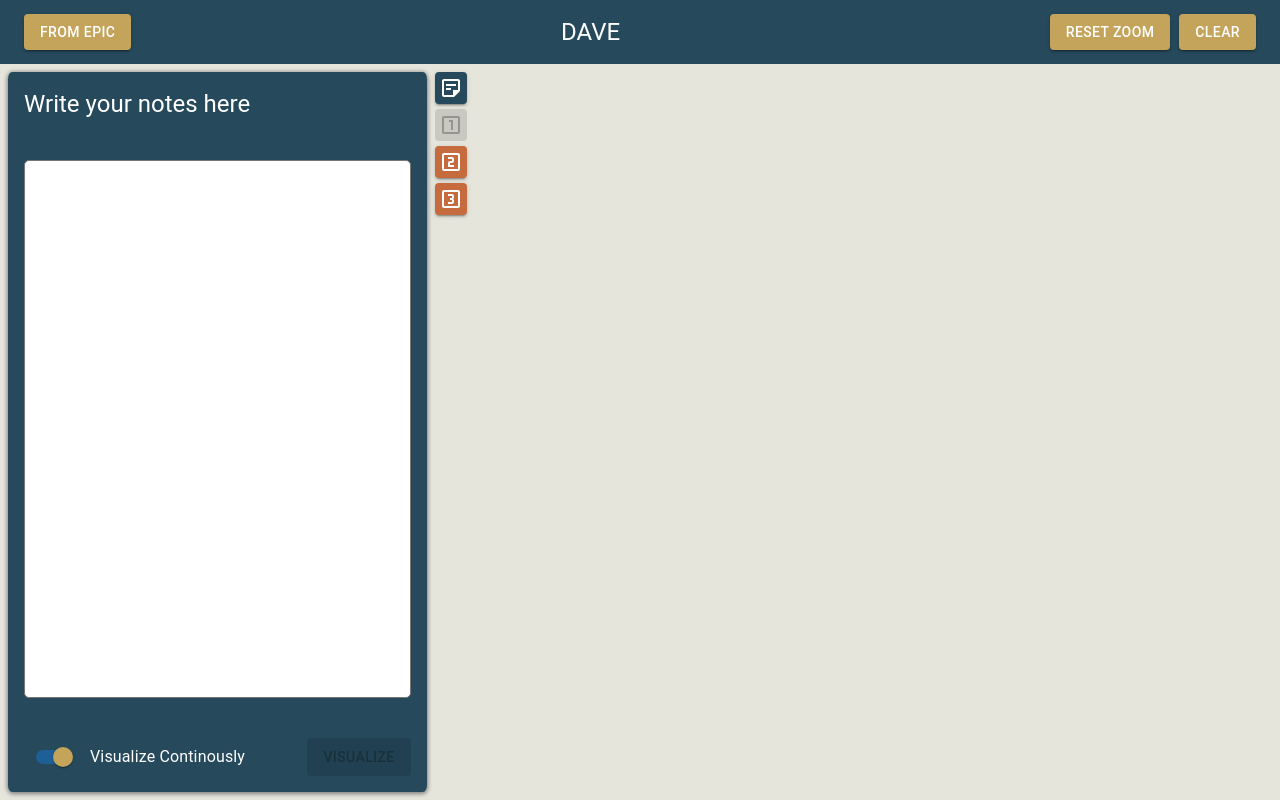
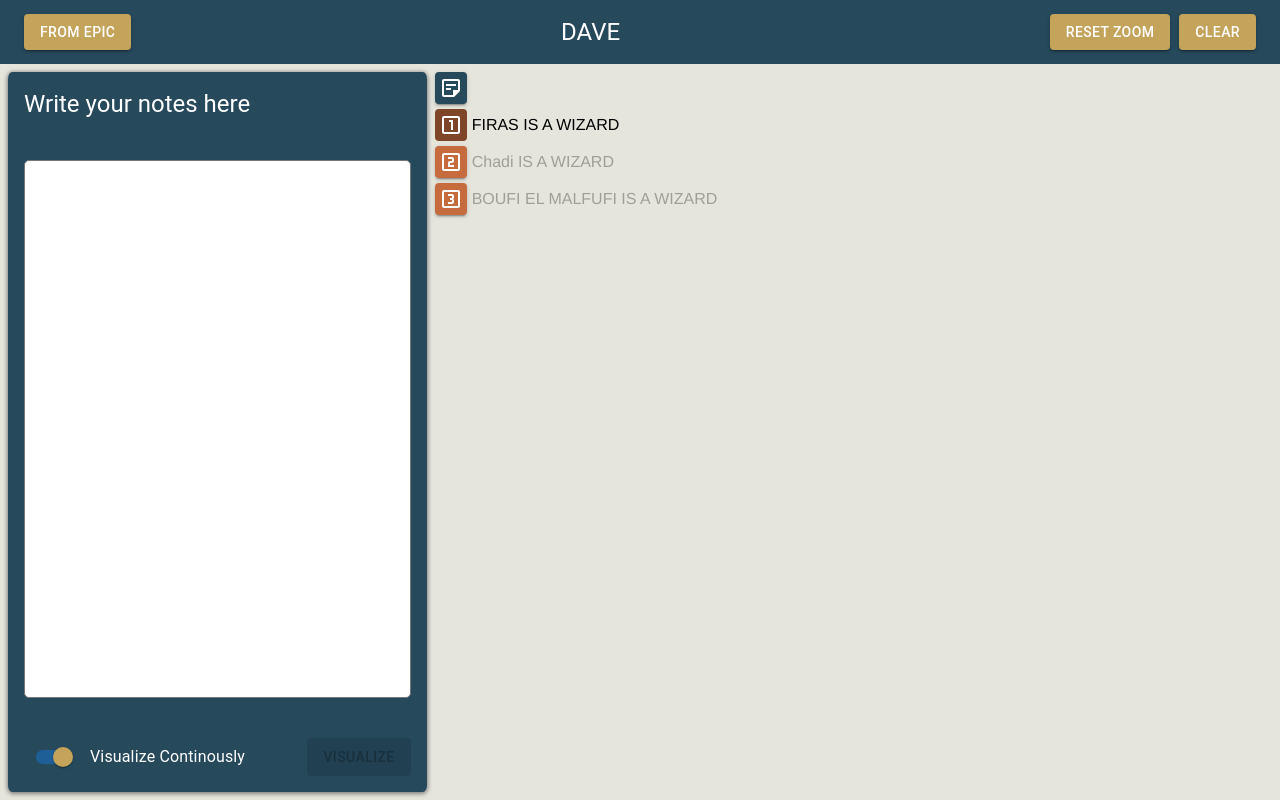
Before and after one commit to chadiabc/Dave-frontend, a React (Create React App) app: page / in a window 1280 px wide. Built offline with nearby package versions, Linux system fonts and the light colour scheme; what cytoscape-dagre would draw is missing.

Commit message:
added labels to display graph names

```diff
--- a/src/App.css
+++ b/src/App.css
@@ -50,9 +50,27 @@ body {
 }
 
 .graph-box-right__open-note-button {
+  margin-bottom: 2.5px !important;
   height: 2rem;
-  background-color: rgb(128, 0, 128);
   width: 2rem;
+  margin: 0;
+  padding: 0;
+  min-width: 0 !important;
+}
+.graph-box-right__graph-buttons {
+  margin: 2.5px 0 !important;
+  height: 2rem;
+  width: 2rem;
+  margin: 0;
+  padding: 0;
+  min-width: 0 !important;
+}
+.graph-box-right__graph-buttons--disabled {
+  margin: 2.5px 0 !important;
+  height: 2rem;
+  width: 2rem;
+  background-color:#7e4528  !important;
+  color:white !important;
   margin: 0;
   padding: 0;
   min-width: 0 !important;
@@ -63,34 +81,6 @@ body {
   margin: 0.5rem;
   width: 2rem;
   z-index: 10;
-}
-.graph-box-right__graph-1-button {
-  top: 5px;
-  height: 2rem;
-  /* backgroundColor: #800080; */
-  background-color: rgb(128, 0, 128);
-  width: 2rem;
-  margin: 0;
-  padding: 0;
-  min-width: 0 !important;
-}
-.graph-box-right__graph-2-button {
-  top: 10px;
-  height: 2rem;
-  background-color: rgb(128, 0, 128);
-  width: 2rem;
-  margin: 0;
-  padding: 0;
-  min-width: 0 !important;
-}
-.graph-box-right__graph-3-button {
-  top: 15px;
-  height: 2rem;
-  background-color: rgb(128, 0, 128);
-  width: 2rem;
-  margin: 0;
-  padding: 0;
-  min-width: 0 !important;
 }
 
 .wrapper {
@@ -161,3 +151,21 @@ body {
   /* background-color:#1e3d59; */
 
  }
+
+  .graph-box-right__button-container {
+  display:flex;
+  flex-direction: row;
+  white-space: nowrap;
+
+ }
+
+ .graph-box-right__button-container__label {
+  align-self: center !important;
+  margin-left: 5px !important;
+ }
+
+.graph-box-right__button-container__label--disabled {
+  align-self: center !important;
+  margin-left: 5px !important;
+  opacity: 0.3;
+}
--- a/src/App.js
+++ b/src/App.js
@@ -127,6 +127,9 @@ function App() {
   let [showGraph1, setShowGraph1] = useState(false);
   let [showGraph2, setShowGraph2] = useState(true);
   let [showGraph3, setShowGraph3] = useState(true);
+  let [graph1Name, setGraph1Name] = useState("FIRAS IS A WIZARD");
+  let [graph2Name, setGraph2Name] = useState("Chadi IS A WIZARD");
+  let [graph3Name, setGraph3Name] = useState("BOUFI EL MALFUFI IS A WIZARD");
   const [disableVisNow, setDisable] = React.useState(false);
   const [show, setShow] = useState(false);
   const [graph, setGraph] = useState("null");
@@ -299,15 +302,29 @@ function App() {
             <SideButton className="graph-box-right__open-note-button" variant="contained" onClick={() => setShowText(!showText)}>
               <StickyNote2OutlinedIcon></StickyNote2OutlinedIcon>
             </SideButton>
-            <GraphButton className="graph-box-right__graph-1-button" disabled={!showGraph1}  variant="contained" onClick={() => displayGraph1()}>
+            <div className="graph-box-right__button-container">
+            <GraphButton className={`base-class ${showGraph1? 'graph-box-right__graph-buttons' : 'graph-box-right__graph-buttons--disabled'}`}
+             disabled={!showGraph1}  variant="contained" onClick={() => displayGraph1()}>
               <LooksOneOutlinedIcon></LooksOneOutlinedIcon>
             </GraphButton>
-            <GraphButton className="graph-box-right__graph-2-button" disabled={!showGraph2} variant="contained" onClick={() => displayGraph2()}>
+            <label className={`base-class ${!showGraph1? 'graph-box-right__button-container__label' : 'graph-box-right__button-container__label--disabled'}`}
+            >{graph1Name}</label>
+            </div>
+            <div className="graph-box-right__button-container">
+            <GraphButton className={`base-class ${showGraph2? 'graph-box-right__graph-buttons' : 'graph-box-right__graph-buttons--disabled'}`}
+             disabled={!showGraph2} variant="contained" onClick={() => displayGraph2()}>
               <LooksTwoOutlinedIcon></LooksTwoOutlinedIcon>
             </GraphButton>
-            <GraphButton className="graph-box-right__graph-3-button" disabled={!showGraph3} variant="contained" onClick={() => displayGraph3()}>
+            <label className={`base-class ${!showGraph2? 'graph-box-right__button-container__label' : 'graph-box-right__button-container__label--disabled'}`}
+            >{graph2Name}</label>
+            </div>
+            <div className="graph-box-right__button-container">
+            <GraphButton className={`base-class ${showGraph3? 'graph-box-right__graph-buttons' : 'graph-box-right__graph-buttons--disabled'}`} disabled={!showGraph3} variant="contained" onClick={() => displayGraph3()}>
               <Looks3OutlinedIcon></Looks3OutlinedIcon>
             </GraphButton>
+            <label className={`base-class ${!showGraph3? 'graph-box-right__button-container__label' : 'graph-box-right__button-container__label--disabled'}`}
+            >{graph3Name}</label>
+            </div>
           </div>
           {graph != "null" &&
             <CytoscapeComponent minZoom={0.5} maxZoom={1.5}
--- a/src/graphButtonStyle.js
+++ b/src/graphButtonStyle.js
@@ -6,10 +6,10 @@ import { purple } from '@mui/material/colors';
 
 const GraphButton = styled(Button)(({ theme }) => ({
     color: theme.palette.getContrastText(purple[500]),
-    backgroundColor:  ' #c66b3d',
+    backgroundColor: ' #c66b3d',
     '&:hover': {
-      backgroundColor:  ' #c66b3d',
+        backgroundColor: ' #c66b3d',
     },
-  }));
+}));
 
 export default GraphButton;
```
